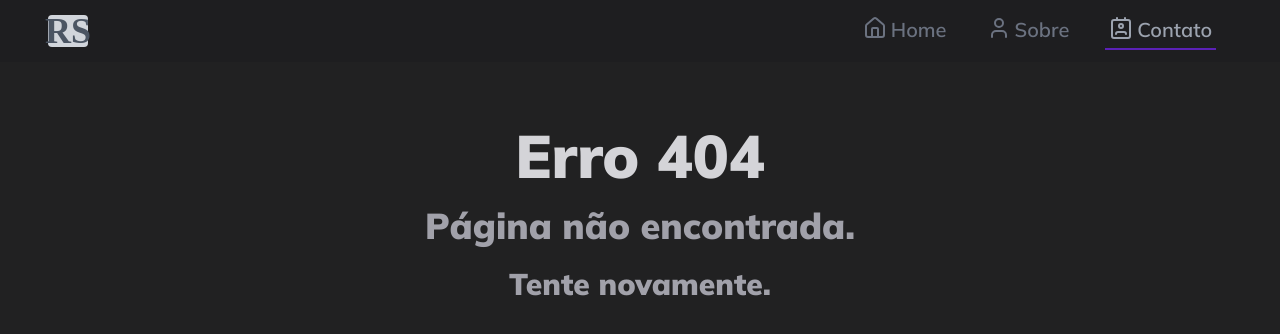
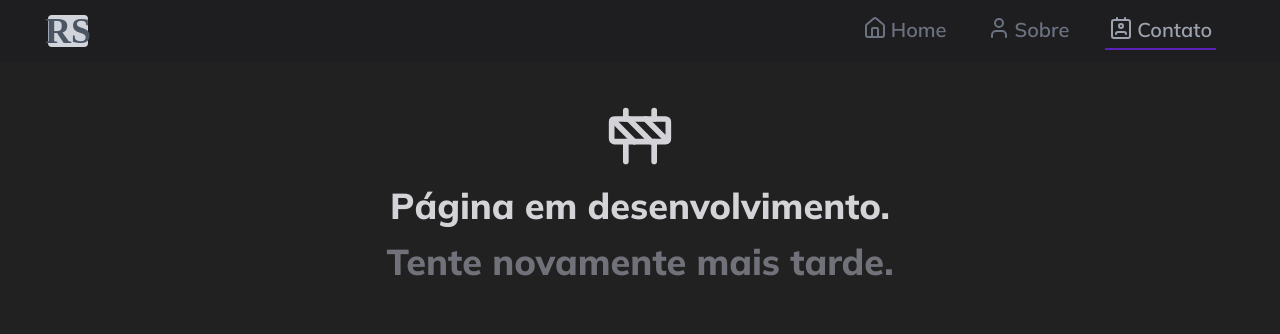
Before and after one commit to rafaelsousapereira/rafael-sousa-web-portfolio, a React (Vite) app: page /contact in a window 1280 px wide. Before the commit this address had no page. Shown: the top 334 px of the page. Built offline with nearby package versions, Linux system fonts and the light colour scheme; a web font is replaced by a local one.

Commit message:
rafactor: adjust page not found

```diff
--- a/src/components/error/page-not-found.tsx
+++ b/src/components/error/page-not-found.tsx
@@ -1,12 +1,21 @@
+import { Construction } from "lucide-react"
 
 export const PageNotFound = () => {
   return (
     <>
-      <p className="flex justify-center items-center mt-16 text-zinc-300 font-black text-6xl">Erro 404</p>
-      <p className="flex justify-center items-center mt-5 max-[320px]:text-center text-zinc-400 font-black text-4xl">
-        Página não encontrada.
-      </p>
-      <p className="mt-5 text-center max-[320px]:text-center text-zinc-400 font-black text-3xl">Tente novamente.</p>
+      <div className="text-center mt-10 text-zinc-300 font-extrabold text-4xl">
+        <span className="flex justify-center mb-4">
+          <Construction size={68} />
+        </span>
+
+        <p>
+          Página em desenvolvimento.
+        </p>
+
+        <p className="text-zinc-500 mt-4">
+          Tente novamente mais tarde.
+        </p>
+      </div>
     </>
   )
 }
```
